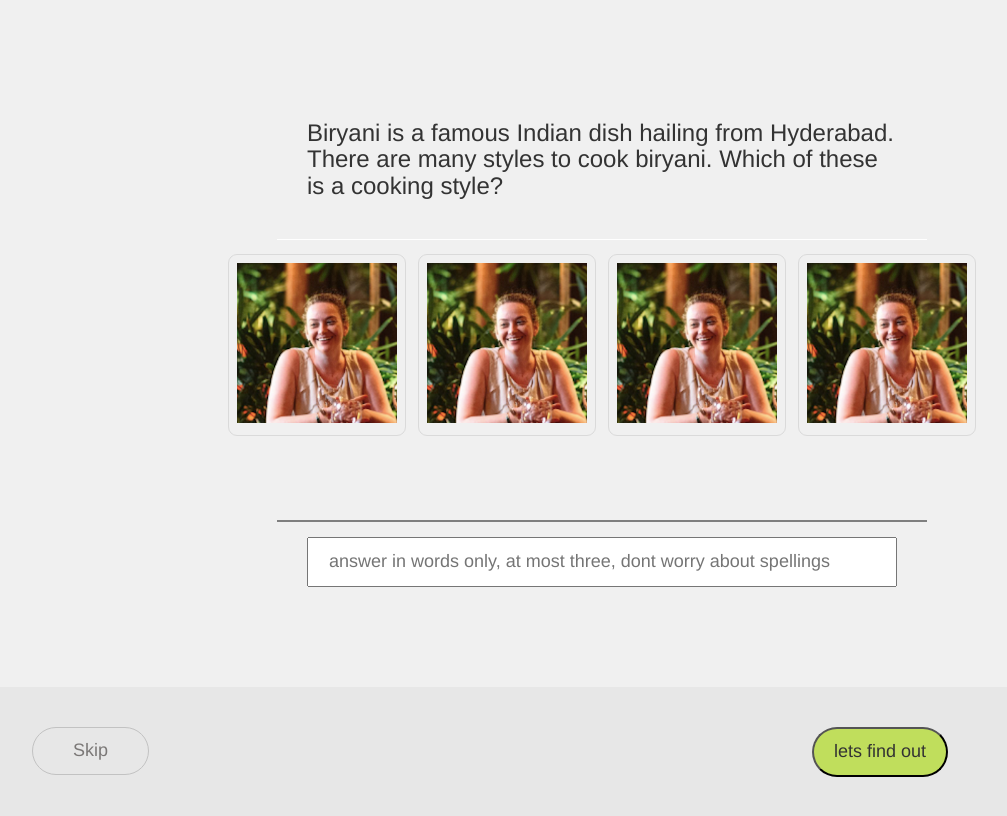
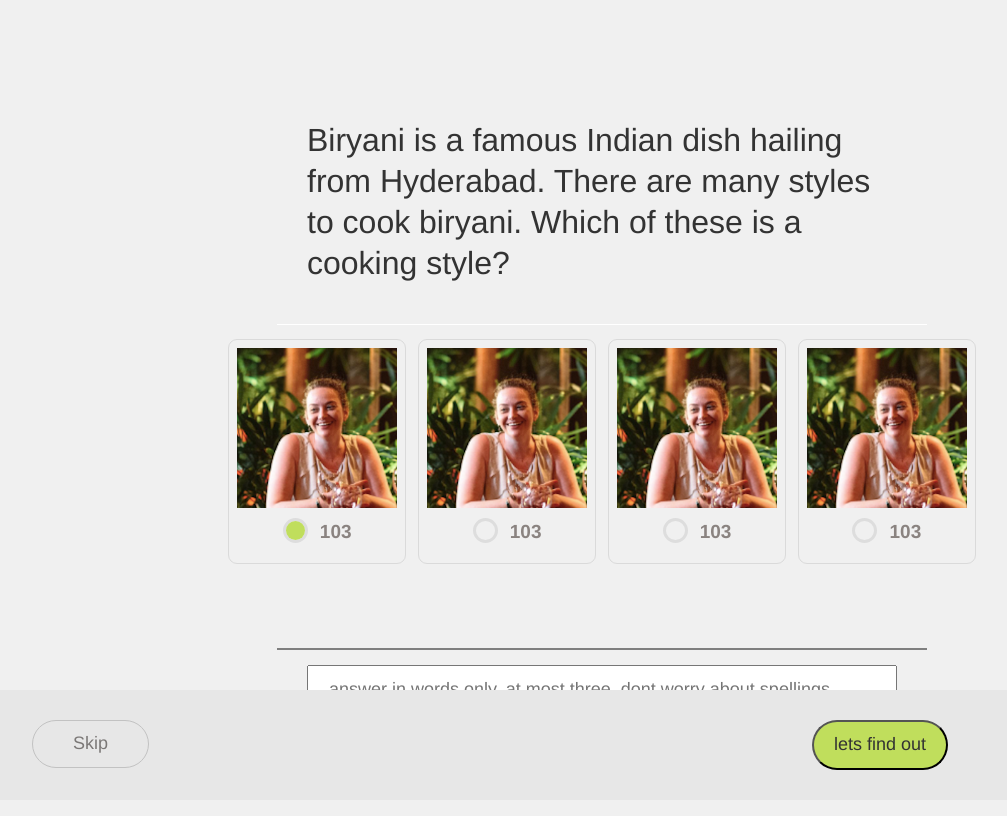
Before and after one commit to tgeorgetom/pheludar, a plain HTML site: page index.html in a window 1280 px wide. Shown: the whole page, without its empty margins (38-1045 px from the left). Drawn offline with nearby package versions, Linux system fonts and the light colour scheme.

Commit message:
Minor changes

```diff
--- a/css/style.css
+++ b/css/style.css
@@ -1,11 +1,13 @@
 .question_wrapper {
-    padding: 50px 0 100px;
+    padding: 50px 0 150px;
 }
-
 .question_content h3 {
     margin: 0;
     padding: 70px 30px 40px;
     border-bottom: 1px solid #fff;
+    font-size: 32px;
+    line-height: 41px;
+    font-weight: normal;
 }
 
 body {
@@ -25,8 +27,11 @@ body {
     margin: 4px;
     color: #fff;
     text-decoration: none;
+    position: relative;
 }
-
+.question_grid{
+    cursor: pointer;
+}
 .question_grid img {
     height: 160px;
     max-width: 160px;
@@ -50,9 +55,12 @@ body {
 
 .question_footer {
     background: #e7e7e7;
-    padding: 40px 0;
+    padding: 30px 0;
+    position: fixed;
+    left: 0;
+    bottom: 0;
+    right: 0;
 }
-
 .skip_btn {
     border: 1px solid #c2c2c2;
     background: transparent;
@@ -72,11 +80,90 @@ body {
 }
 
 
+/* The container */
+.question_check {
+    display: block;
+    position: relative;
+    padding-left: 35px;
+    margin-bottom: 12px;
+    cursor: pointer;
+    font-size: 22px;
+    -webkit-user-select: none;
+    -moz-user-select: none;
+    -ms-user-select: none;
+    user-select: none;
+}
+
+/* Hide the browser's default radio button */
+.question_check input {
+    position: absolute;
+    opacity: 0;
+    cursor: pointer;
+}
+
+/* Create a custom radio button */
+.question_check {
+    padding: 0;
+    margin: 10px auto 0;
+}
+/* On mouse-over, add a grey background color */
+.question_check:hover input ~ .checkmark {
+    background-color: #ccc;
+}
+
+/* Create the indicator (the dot/circle - hidden when not checked) */
+.checkmark:after {
+    content: "";
+    position: absolute;
+    display: none;
+}
+
+/* Show the indicator (dot/circle) when checked */
+.question_check input:checked ~ .checkmark:after {
+    display: block;
+}
+
+/* Style the indicator (dot/circle) */
+.question_check .checkmark:after {
+    top: 0;
+    left: 0;
+    width: 100%;
+    height: 100%;
+    border-radius: 50%;
+    background: #c0de5c;
+}
+.question_check span {
+    display: inline-block;
+    line-height: 23px;
+    color: #8a8380;
+    font-size: 19px;
+}
+.question_check span.checkmark {
+    width: 25px;
+    height: 25px;
+    position: relative;
+    display: inline-block;
+    margin-right: 6px;
+    border: 3px solid #dddddd;
+    border-radius: 50%;
+}
+.question_check .checkmark_text {
+    position: relative;
+    top: -5px;
+}
+
 @media (max-width: 767px){
+.question_wrapper{
+    padding-bottom: 200px
+}
 .question_footer{
-	text-align: center;
+    text-align: center;
+    padding: 20px 0;
 }
 .skip_btn{
-	margin-bottom: 20px;
+    margin-bottom: 15px;
+}
+.skip_btn, .find_out_btn {
+    font-size: 14px;
 }
 }
--- a/index.html
+++ b/index.html
@@ -17,7 +17,9 @@
 
 <div class="question_wrapper">
 	<div class="container">
-		<span class="contain_head_line"></span>
+		<div class="question_progress_bar">
+
+		</div>
 
 		<div class="question_content">
 
@@ -28,18 +30,38 @@
 
 			<div class="question_grid_img">
 
-				<a class="question_grid" href="#">
+				<label class="question_grid" href="#">
 					<img src="images/1.png" alt="Image Grid" />
-				</a>
-				<a class="question_grid" href="#">
+					<div class="question_check">
+						<input type="radio" checked="checked" name="radio">
+						<span class="checkmark"></span>
+						<span class="checkmark_text">103</span>
+					</div>
+				</label>
+				<label class="question_grid" href="#">
 					<img src="images/1.png" alt="Image Grid" />
-				</a>
-				<a class="question_grid" href="#">
+					<div class="question_check">
+						<input type="radio" name="radio">
+						<span class="checkmark"></span>
+						<span class="checkmark_text">103</span>
+					</div>
+				</label>
+				<label class="question_grid" href="#">
 					<img src="images/1.png" alt="Image Grid" />
-				</a>
-				<a class="question_grid" href="#">
+					<div class="question_check">
+						<input type="radio" name="radio">
+						<span class="checkmark"></span>
+						<span class="checkmark_text">103</span>
+					</div>
+				</label>
+				<label class="question_grid" href="#">
 					<img src="images/1.png" alt="Image Grid" />
-				</a>
+					<div class="question_check">
+						<input type="radio" name="radio">
+						<span class="checkmark"></span>
+						<span class="checkmark_text">103</span>
+					</div>
+				</label>
 
 			</div>
 			<div class="container_mini">
```
